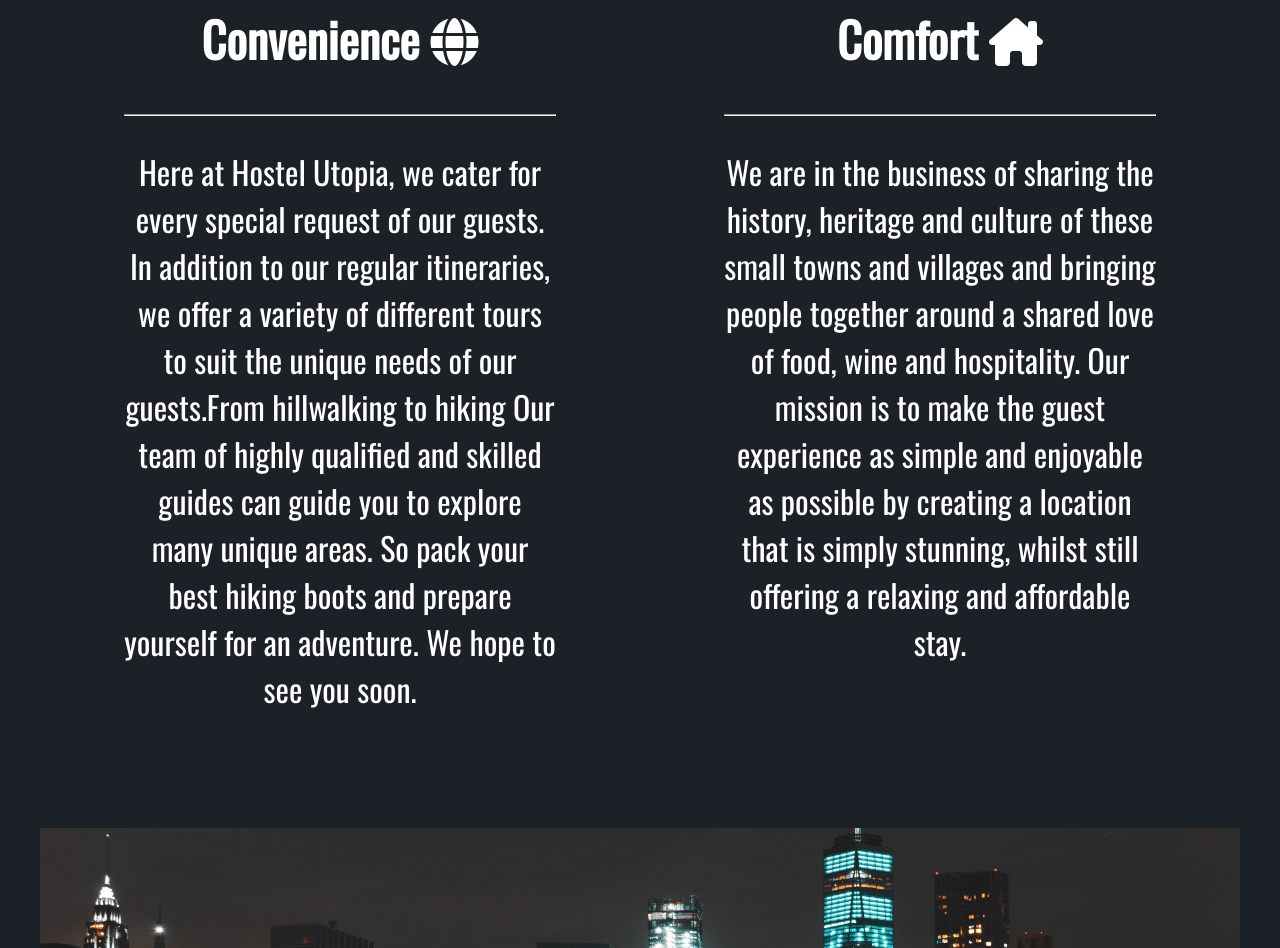
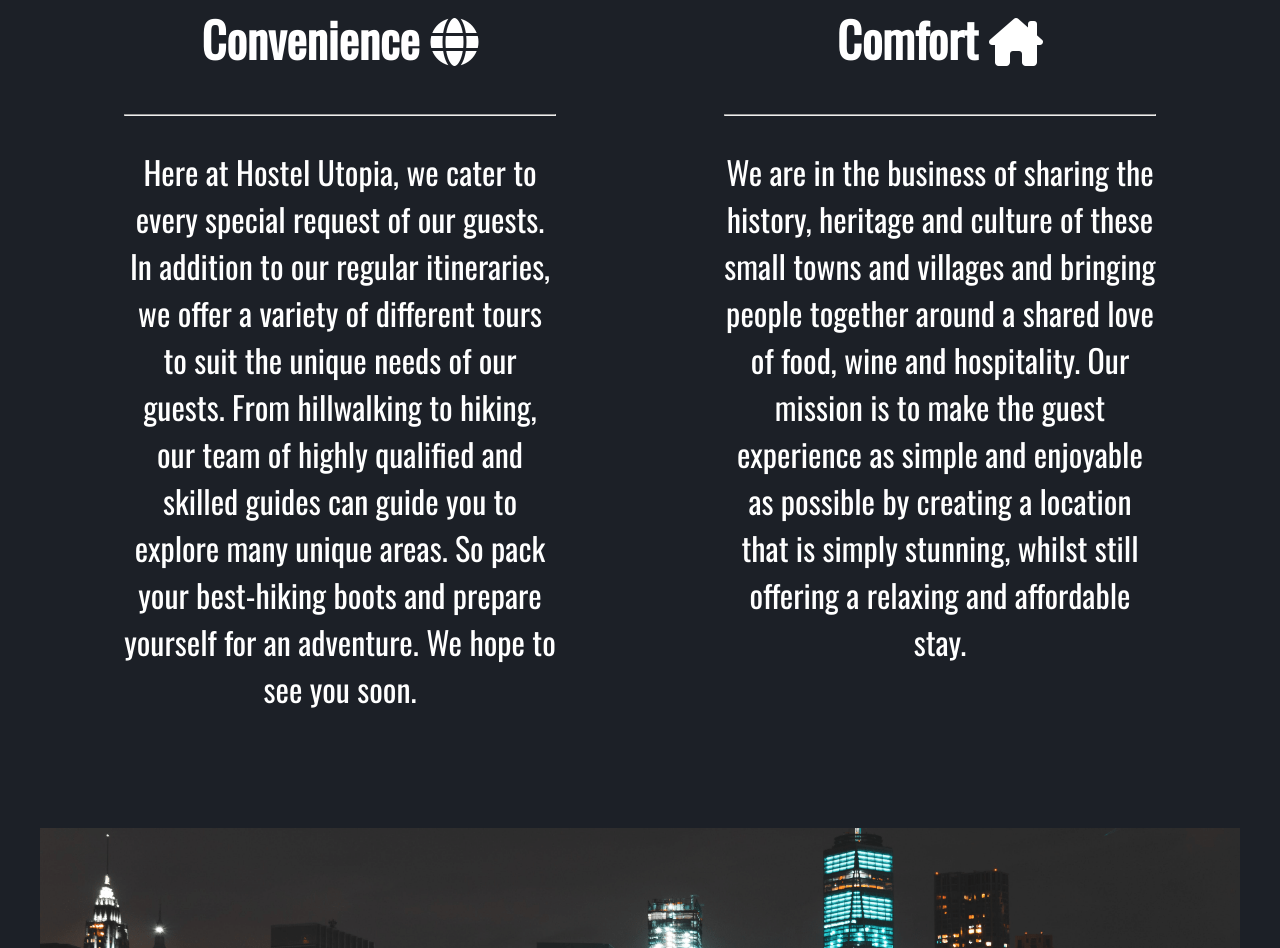
Before and after one commit to caninereason/siolnanog, a plain HTML site: page index.html in a window 1280 px wide. Shown: the part 861-1809 px from the top of the page. Drawn offline with nearby package versions, Linux system fonts and the light colour scheme.

Commit message:
fixed grammer in convience section

```diff
--- a/index.html
+++ b/index.html
@@ -38,11 +38,11 @@
             <h2>Convenience <i class="fa-sharp fa-solid fa-globe"></i></h2>
             <hr>
             <p>
-                Here at Hostel Utopia, we cater for every special request of our guests. In addition to our regular
+                Here at Hostel Utopia, we cater to every special request of our guests. In addition to our regular
                 itineraries, we offer a variety of different tours to suit the unique needs
-                of our guests.From hillwalking to hiking Our team of highly qualified and skilled guides can guide you
+                of our guests. From hillwalking to hiking, our team of highly qualified and skilled guides can guide you
                 to explore many unique
-                areas. So pack your best hiking boots and prepare yourself for an adventure. We hope to see you soon.
+                areas. So pack your best-hiking boots and prepare yourself for an adventure. We hope to see you soon.
             </p>
         </div>
         <div id="comf" class="child">
```
